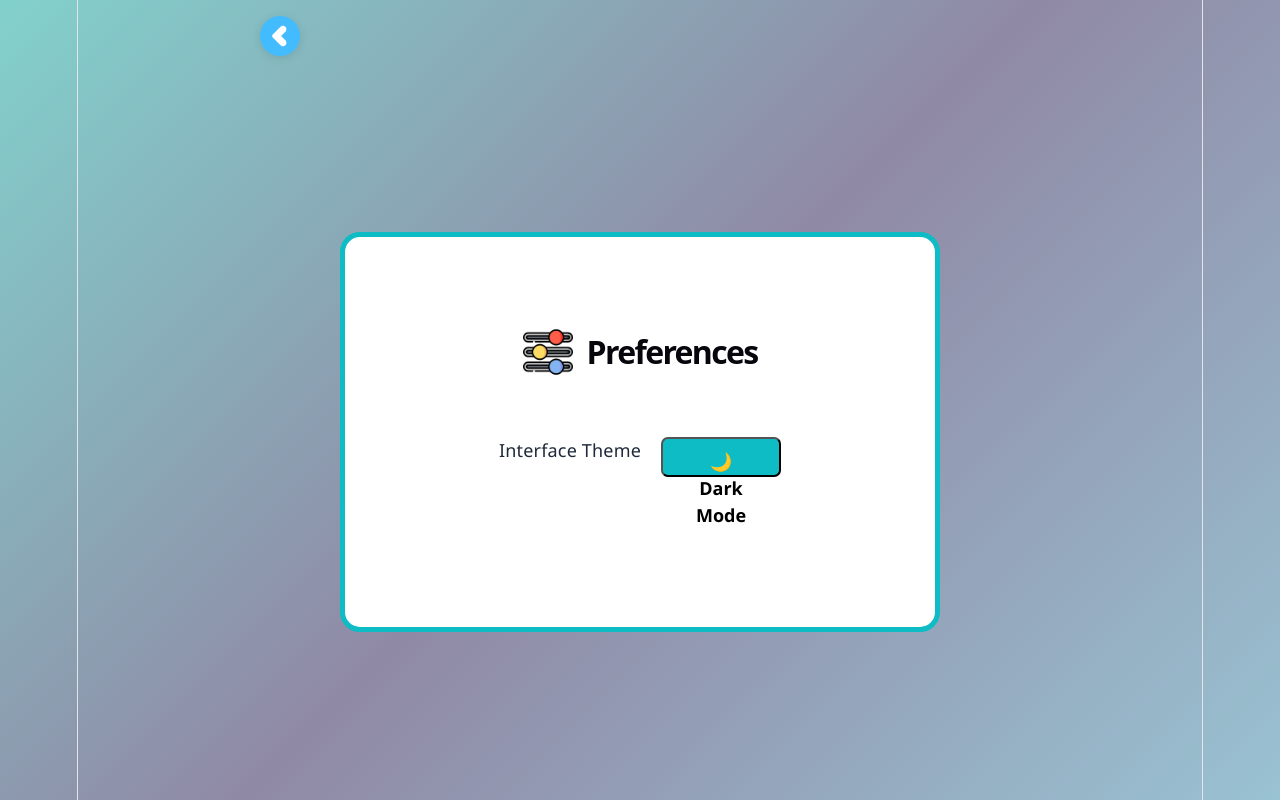
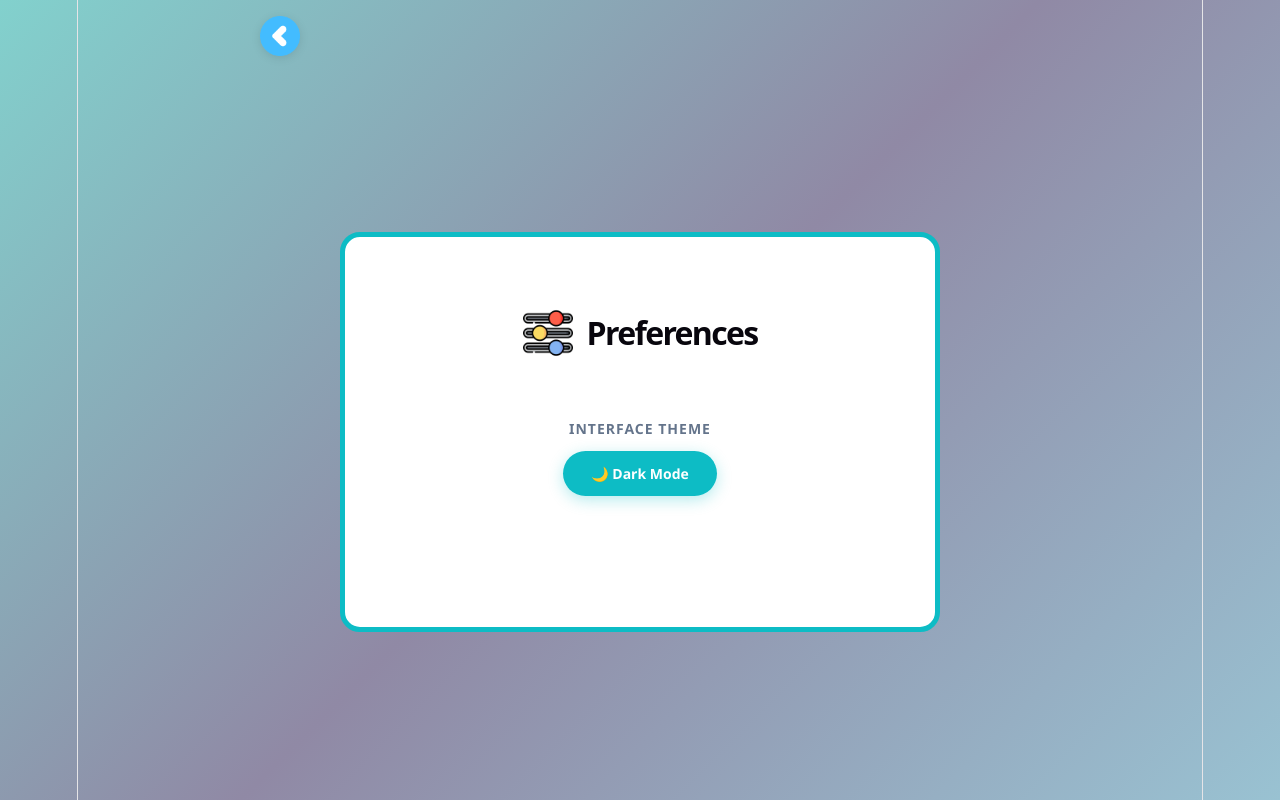
Before and after one commit to Qhathizwe/Sky-View-Weather-App, a React (Vite) app: page /settings-page in a window 1280 px wide. Built offline with nearby package versions, Linux system fonts and the light colour scheme; the HTML template or start-up script is replaced by a standard one.

Commit message:
theme container to adjust to dark/light mode

```diff
--- a/src/Components/preferences/Themes.module.css
+++ b/src/Components/preferences/Themes.module.css
@@ -1,17 +1,33 @@
-.themeSelector{
-    display: flex;
-    gap: 20px;
+.themeSelector {
+  display: flex;
+  flex-direction: column;
+  align-items: center;
+  gap: 12px;
 }
-.themeSelector button{
-    color: white;
-    background-color: #0dbcc5 ;
-    width: 120px;
-    height: 40px;
-    font-weight: bold;
-    border-radius: 20px;
-    transition: transform 0.3s ease-in-out
+
+.themeSelector label {
+  font-size: 14px;
+  color: var(--text-muted);
+  font-weight: 600;
+  text-transform: uppercase;
+  letter-spacing: 1px;
 }
-.themeSelector button:hover{
-      cursor: pointer;
-    transform: scale(1.2);
+
+.themeButton {
+  padding: 12px 28px;
+  border-radius: 24px;
+  border: none;
+  background: var(--accent);
+  color: white;
+  font-weight: 700;
+  font-size: 14px;
+  cursor: pointer;
+  transition: all 0.3s ease;
+  box-shadow: 0 4px 15px rgba(13, 188, 197, 0.3);
 }
+
+.themeButton:hover {
+  transform: translateY(-2px) scale(1.05);
+  box-shadow: 0 8px 20px rgba(13, 188, 197, 0.4);
+  background: var(--accent-hover);
+}
--- a/src/Components/preferences/Themes.tsx
+++ b/src/Components/preferences/Themes.tsx
@@ -1,8 +1,10 @@
-import { useState, useEffect } from "react";
-import styles from './Themes.module.css'
+// src/Components/preferences/Themes.tsx
+import { useState, useEffect } from 'react';
+import styles from './Themes.module.css';
+
 type Theme = 'light' | 'dark';
 
- function Themes() {
+function Themes() {
   const [theme, setTheme] = useState<Theme>(() => {
     const saved = localStorage.getItem('weather-theme');
     if (saved === 'light' || saved === 'dark') return saved;
@@ -20,16 +22,10 @@ type Theme = 'light' | 'dark';
     setTheme((prev) => (prev === 'light' ? 'dark' : 'light'));
   };
 
-
   return (
-
-
     <div className={styles.themeSelector}>
       <label className={styles.title}>Interface Theme</label>
-      <button
-        onClick={toggleTheme}
-        className="px-4 py-2 rounded bg-gray-200 dark:bg-gray-800 text-black dark:text-white cursor-pointer"
-      >
+      <button onClick={toggleTheme} className={styles.themeButton}>
         {theme === 'light' ? '🌙 Dark Mode' : '☀️ Light Mode'}
       </button>
     </div>
```
